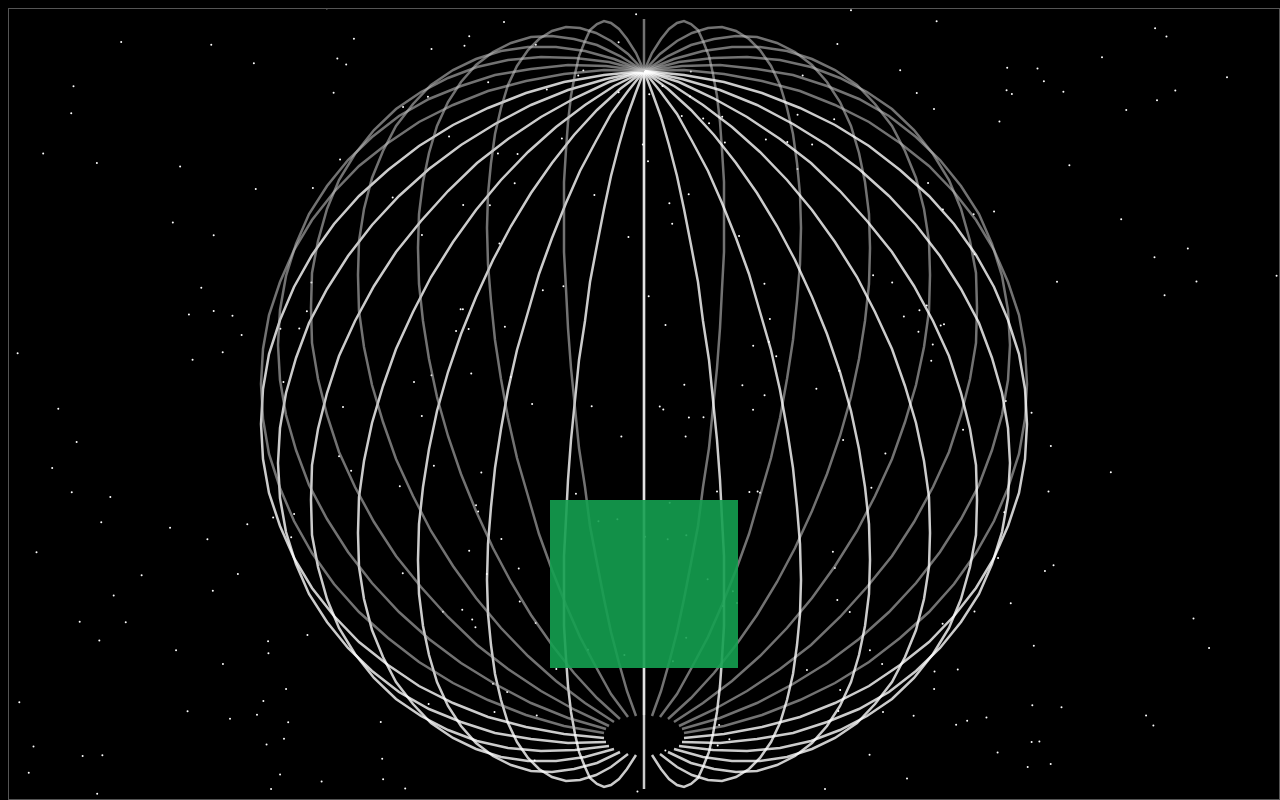
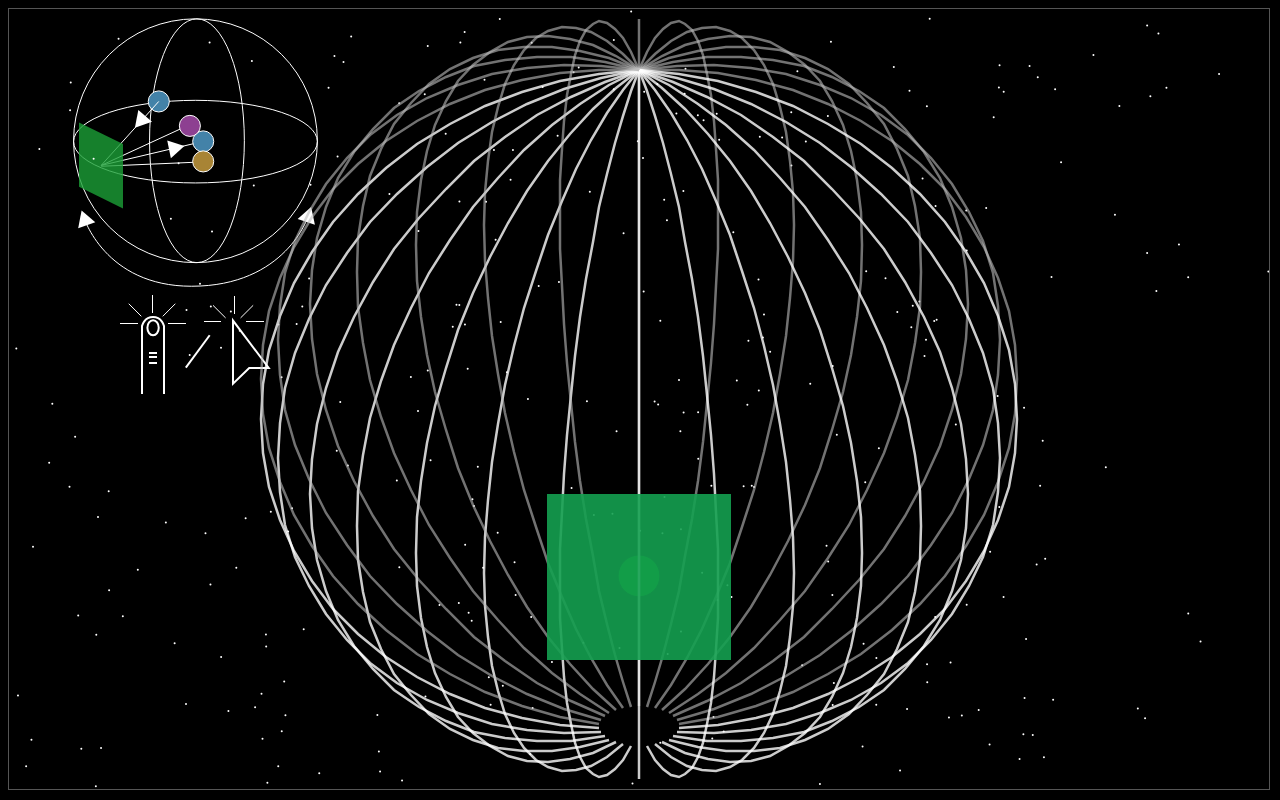
Before and after one commit to killbot/shpere, a plain HTML site: page index.html in a window 1280 px wide. Drawn offline with Linux system fonts and the light colour scheme.

Commit message:
working on getting a floating div menu.

```diff
--- a/index.html
+++ b/index.html
@@ -5,20 +5,37 @@
 		html,body {
 			background-color: #000;
 		}
-		div.container {
-			text-align: center;
+		div#large_container {
+			position: relative;
+			margin: auto;
+			display: inline-block;
 		}
-		#canvas13k {
+		canvas#canvas13k {
+			position: relative;
+			left: 0;
+			top: 0;
+			border: 1px solid #555;
+		}
+		div#menu {
 			position: absolute;
-			display: inline;
-			margin: auto;
-			border: 1px solid #555;
+			width: 100%;
+			height: 100%;
+			left: 0;
+			top: 0;
+			-webkit-transition: all 0.3s ease-out;
+			-moz-transition: all 0.3s ease-out;
+			-o-transition: all 0.3s ease-out;
+			-ms-transition: all 0.3s ease-out;
+
 		}
 	</style>
 	<script src="shpere.js"></script>
 <head>
 <body onLoad="shpereMain();">
-
-		<canvas id='canvas13k' width=800 height=600></canvas>
-
+		<div id='large_container'>
+			<div id='menu'>
+				<img src='instructions.svg' id='menuGraphic'>
+			</div>
+			<canvas id='canvas13k' width=800 height=600></canvas>
+		</div>
 </body>
--- a/shpere.js
+++ b/shpere.js
@@ -1,33 +1,38 @@
 //dave homan's entry into js13k game compo 2012
 
 function init(){
- cvs = document.getElementById('canvas13k');
- cvs2 = document.createElement('canvas');
- ctx2 = cvs2.getContext('2d');
+ cvs = document.createElement('canvas');
+ cvs_viewport = document.getElementById('canvas13k');
+ //cvs = document.getElementById('canvas13k');
+ //cvs2 = document.createElement('canvas');
+ ctx_viewport = cvs_viewport.getContext('2d');
  ctx = cvs.getContext('2d');
  mobile = false;
  //agentTest = navigator.userAgent.indexOf;
  if ((navigator.userAgent.indexOf('iPhone') != -1)
   || (navigator.userAgent.indexOf('iPod') != -1)
   || (navigator.userAgent.indexOf('iPad') != -1)) {
-    cvs.height = 500;
-    cvs.width = 800;
+    cvs.height = 300;
+    cvs.width = 400;
     mobile = true;
   }
  else {
-  cvs.height = window.innerHeight-10;
-  cvs.width = window.innerWidth-10;
+  cvs.height = window.innerHeight-20;
+  cvs.width = window.innerWidth-20;
   //cvs.height = 500;
   //cvs.width = 800;
  }
+ cvs_viewport.height = cvs.height;
+ cvs_viewport.width = cvs.width;
 //console.log(agentTest('iPod'));
 
  menuImage = new Image;
  menuImage.src = 'instructions.svg';
 
- cvs.addEventListener('mousedown', onMouseDown, false);
- cvs.addEventListener('mousemove', onMouseMove, false);
- cvs.addEventListener('mouseup', onMouseUp, false);
+
+ window.addEventListener('mousedown', onMouseDown, false);
+ window.addEventListener('mousemove', onMouseMove, false);
+ window.addEventListener('mouseup', onMouseUp, false);
  //cvs.addEventListener('mouseout', onMouseUp, false);
  window.addEventListener('touchstart', onMouseDown, false);
  window.addEventListener('touchmove', onMouseMove, false);
@@ -71,7 +76,9 @@ function init(){
   stars = [];
  }
 
- balls = [new Ball('green', 0,0,0, 0,0,-0.15)];
+ balls = [new Ball('green', 0,0,0, 0,0,-r/2000)];
+ //-r/2000 is a good starting speed.
+ balls[0].isCaught = true;
  //balls = [];
 }
 function shpereMain(){
@@ -83,13 +90,17 @@ function loop(){
 	clear();
 	update();
 	draw();
+  flip();
 }
 
 function clear(){
 	ctx.clearRect(0,0,cvs.width,cvs.height);
+  ctx_viewport.clearRect(0,0,cvs.width,cvs.height);
 	var w = cvs.width;
 	cvs.width = 1;
+  cvs_viewport.width = 1;
 	cvs.width = w;
+  cvs_viewport.width = w;
 }
 
 function update(){
@@ -166,6 +177,10 @@ function draw(){
 
   ctx.drawImage(menuImage,cvs.width/2 - menuSize/2, cvs.height/2 - menuSize/2 ,menuSize,menuSize);
  }
+}
+
+function flip(){
+  ctx_viewport.drawImage(cvs,0,0);
 }
 
 function drawLongitudes(){
@@ -300,12 +315,19 @@ function Ball(color, x,y,z, dx,dy,dz){
   this.insideSphere = true;
   this.hasBounced = false;
   this.bounceTimerCounter = 0;
+  this.isCaught = false;
 
   this.update = function(){
     this.vel.y = 0;
     this.pos.y = 0;
    var rho = Math.sqrt(this.pos.x*this.pos.x + this.pos.y*this.pos.y + this.pos.z*this.pos.z);
-   if (rho > r + r/2){
+   if (this.isCaught){
+    var paddleLoc = sphereToRect(r-20, paddle.vertex.theta + delta.theta, paddle.vertex.phi);
+    this.pos.x = paddleLoc.x;
+    this.pos.y = paddleLoc.y;
+    this.pos.z = paddleLoc.z;
+   }
+   else if (rho > r + r/2){
     this.kill();
    }
    else if (rho < r + this.tolerance && rho > r - this.tolerance){
@@ -390,6 +412,15 @@ function Ball(color, x,y,z, dx,dy,dz){
   }
   this.checkCollision = function(){
 
+  }
+  this.pitch = function(){
+    this.hasBounced = true;
+    this.isCaught = false;
+    var speed = r/2000;
+    var normalFactor = Math.sqrt(this.pos.x*this.pos.x + this.pos.y*this.pos.y + this.pos.z + this.pos.z);
+    this.vel.x = -this.pos.x/normalFactor * speed;
+    this.vel.y = -this.pos.y/normalFactor * speed;
+    this.vel.z = -this.pos.z/normalFactor * speed;
   }
   /*
   this.drawRay = function(that){
```
